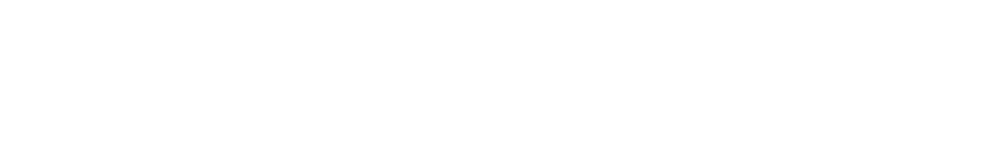
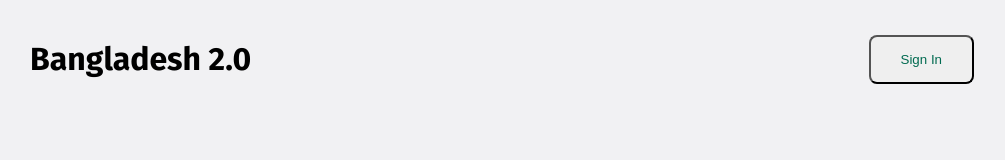
Before and after one commit to shehab99d/assignment-1, a plain HTML site: page index.html in a window 1280 px wide. Shown: the whole page, without its empty margins (138-1143 px from the left). Drawn offline with Linux system fonts and the light colour scheme.

Commit message:
added the 2nd part of this page

```diff
--- a/index.html
+++ b/index.html
@@ -4,8 +4,25 @@
     <meta charset="UTF-8">
     <meta name="viewport" content="width=device-width, initial-scale=1.0">
     <title>Bangladesh 2.0</title>
+    <link rel="preconnect" href="https://fonts.googleapis.com">
+<link rel="preconnect" href="https://fonts.gstatic.com" crossorigin>
+<link href="https://fonts.googleapis.com/css2?family=Fira+Sans:ital,wght@0,100;0,200;0,300;0,400;0,500;0,600;0,700;0,800;0,900;1,100;1,200;1,300;1,400;1,500;1,600;1,700;1,800;1,900&display=swap" rel="stylesheet">
+    <link rel="stylesheet" href="styles/styles.css">
 </head>
-<body>
+<body class="fira-sans-thin">
+    <header>
+         <nav>
+             <h3 class="nav-title">Bangladesh 2.0</h3>
+             <ul>
+                <li><a href=""><button class="btn-primary">Sign In</button></a></li>
+             </ul>
+         </nav>
+    </header>
+    <main>
 
+    </main>
+    <footer>
+
+    </footer>
 </body>
 </html>
--- a/styles/styles.css
+++ b/styles/styles.css
@@ -0,0 +1,37 @@
+.fira-sans-thin {
+    font-family: "Fira Sans", serif;
+    font-weight: 100;
+    font-style: normal;
+  }
+  .fira-sans-thin{
+    background-color: #F1F1F3;
+  }
+
+  .btn-primary{
+      padding: 15px 30px;
+      border-radius: 8px;
+      color: #006A50;
+  }
+
+/* Nav styles */
+nav{
+    display: flex;
+    align-items: center;
+    justify-content: space-between;
+    margin: 0px 160px;
+}
+
+nav ul{
+    display: flex;
+}
+
+.nav-title{
+    font-weight: bold;
+    font-size: 32px;
+    /* padding-left: 160px; */
+}
+
+nav ul li {
+    list-style: none;
+
+}
```
